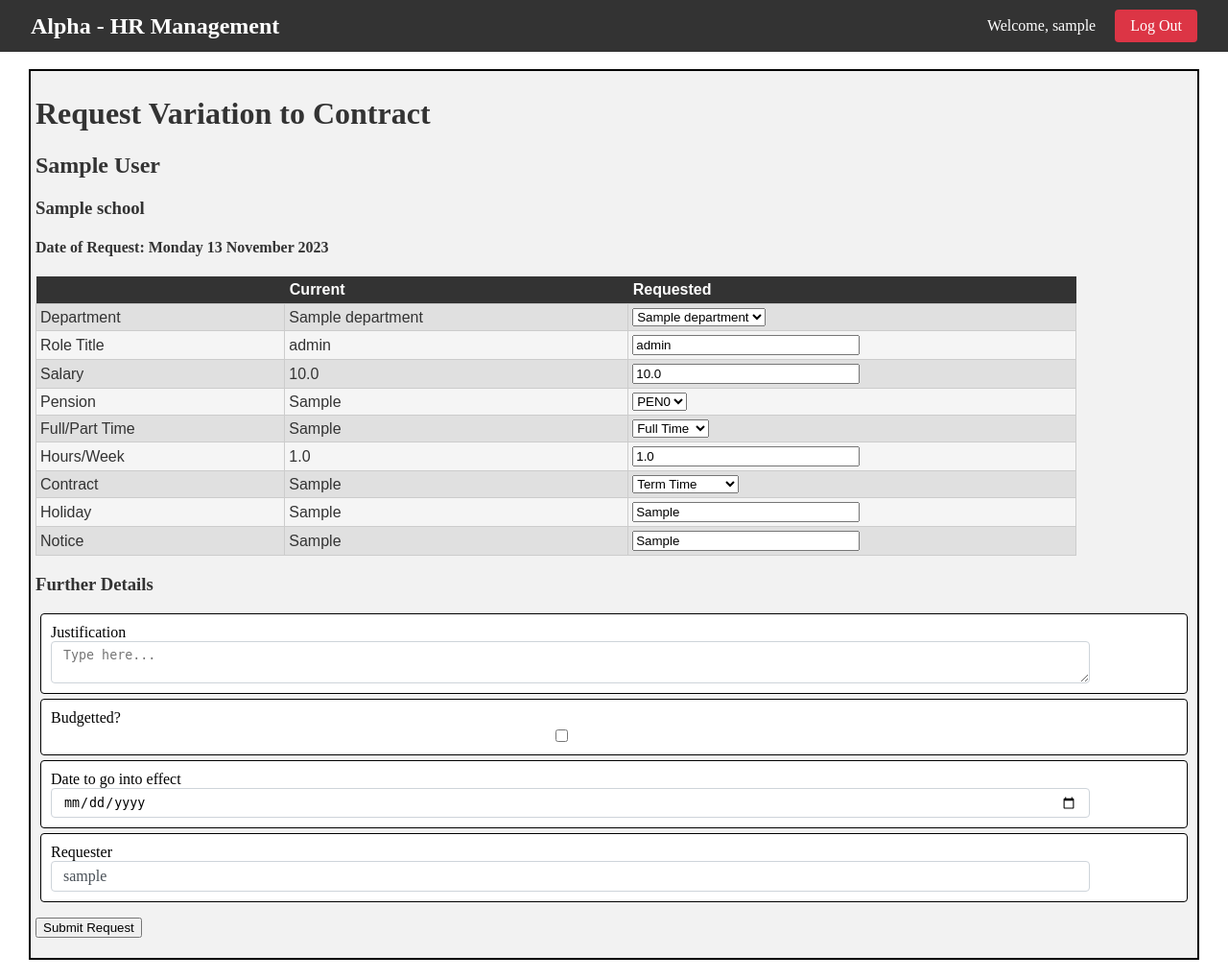
After one commit to ow344/flaskexample, a Flask app: page /user/requestforms/variation/form/1 in a window 1280 px wide. The commit adds this page. Shown: the whole page at 96% size. Run offline with Flask 3, Linux system fonts and the light colour scheme; a user stored in the database is signed in; tables that the repository leaves empty hold one stand-in row (values such as "Sample post").

Commit message:
Added Variation to Contract Form

```diff
--- /dev/null
+++ b/static/css/form.css
@@ -0,0 +1,72 @@
+.container {
+    background-color: #f2f2f2;
+    color: #333;
+    margin: 20px;
+    padding: 5px 5px;
+    border: 2px solid black;
+}
+
+
+.tab {
+    float: left;
+    background-color: #f2f2f2;
+    /* width: 30%; */
+    padding: 10px 0;
+    margin: 5px;
+    text-align: center;
+    border: 1px solid #ccc;
+    border-radius: 5px;
+}
+.tab.active {
+    background-color: lightgreen;
+}
+.tab.completed {
+    background-color: #4CAF50;
+}
+
+
+
+
+
+
+
+.form-control {
+    display: block;
+    width: 100%;
+    max-width: 90%;
+    padding: 0.375rem 0.75rem;
+    color: black;
+    background-color: #fff;
+    background-clip: padding-box;
+    border: 1px solid #ced4da;
+    border-radius: 0.25rem;
+}
+
+.form-group {
+    display: block;
+    max-width: 100%;
+    padding: 10px;
+    margin: 5px;
+    color: black;
+    background-color: #fff;
+    background-clip: padding-box;
+    border: 1px solid black;
+    border-radius: 0.25rem;
+}
+
+.form-fixed{
+    color: #495057;
+}
+
+
+.btn {
+    padding: 10px;
+    color: white;
+    background-color: #333;
+    border-color: #333;
+}
+
+.btn:hover {
+    background-color: #555;
+    border-color: #555;
+}
--- /dev/null
+++ b/templates/user/requestforms/variation/form2.html
@@ -0,0 +1,139 @@
+{% extends "base.html" %}
+
+{% block content %}
+
+
+<link rel="stylesheet" href="{{url_for('static', filename='css/smalltable.css')}}">
+<link rel="stylesheet" href="{{url_for('static', filename='css/form.css')}}">
+
+<style>
+    table{
+        width: 90%;
+    }
+    .wider{
+        width:50%
+    }
+</style>
+
+
+<div class="container">
+
+<h1>Request Variation to Contract</h1>
+<h2>{{ staff }}</h2>
+<h3>{{ staff.school.name }}</h3>
+<h4>Date of Request: <output id="currentDate"></output> </h4>
+
+<form method="post">
+<table>
+<tr><th></th>
+<th>Current</th>
+<th>Requested</th></tr>
+<tr>
+    <td>Department</td>
+    <td>{{staff.department}}</td>
+    <td><select name="department">
+    {% for department in departments %}
+        <option value="{{department.id}}" {% if staff.department_id == department.id %} selected {% endif %}>{{department.name}}</option>
+    {% endfor %}
+    </select></td>
+</tr>
+<tr>
+    <td>Role Title</td>
+    <td>{{staff.role}}</td>
+    <td><input class="wider" type="text" placeholder="{{staff.role}}" value="{{staff.role}}"></td>
+</tr>
+<tr>
+    <td>Salary</td>
+    <td>{{staff.salary}}</td>
+    <td><input class="wider" type="number" step="0.01" placeholder="{{staff.salary}}" value="{{staff.salary}}"></td>
+</tr>
+<tr>
+    <td>Pension</td>
+    <td>{{staff.pension}}</td>
+    <td><select name="pension">
+        <option value="PEN0" {% if staff.pension == 'PEN0' %} selected {% endif %}>PEN0</option>
+        <option value="PEN3" {% if staff.pension == 'PEN3' %} selected {% endif %}>PEN3</option>
+        <option value="PEN5" {% if staff.pension == 'PEN5' %} selected {% endif %}>PEN5</option>
+    </select></td>
+</tr>
+<tr>
+    <td>Full/Part Time</td>
+    <td>{{staff.ftpt}}</td>
+    <td><select name="ftpt">
+        <option value="Full Time" {% if staff.ftpt == 'Full Time' %} selected {% endif %}>Full Time</option>
+        <option value="Part Time" {% if staff.ftpt == 'Part Time' %} selected {% endif %}>Part Time</option>
+    </select></td>
+</tr>
+<tr>
+    <td>Hours/Week</td>
+    <td>{{staff.weekhours}}</td>
+    <td><input class="wider" type="number" step="0.25" placeholder="{{staff.weekhours}}" value="{{staff.weekhours}}"></td>
+
+</tr>
+<tr>
+    <td>Contract</td>
+    <td>{{staff.contract}}</td>
+    <td><select name="contract">
+        <option value="Term Time" {% if staff.contract == 'Term Time' %} selected {% endif %}>Term Time</option>
+        <option value="All Year Round" {% if staff.contract == 'All Year Round' %} selected {% endif %}>All Year Round</option>
+    </select></td>
+</tr>
+<tr>
+    <td>Holiday</td>
+    <td>{{staff.holiday}}</td>
+    <td><input class="wider" type="text" placeholder="{{staff.holiday}}" value="{{staff.holiday}}"></td>
+
+</tr>
+<tr>
+    <td>Notice</td>
+    <td>{{staff.notice}}</td>
+    <td><input class="wider" type="text" placeholder="{{staff.notice}}" value="{{staff.notice}}"></td>
+</tr>
+
+
+
+</table>
+
+<h3>Further Details</h3>
+
+
+
+
+<div class="form-group">
+    <label for="textarea_input" class="form-control-label">Justification</label>
+    <textarea id="multiLineText" name="textarea_input" rows="2" cols="50" placeholder="Type here..." class="form-control"></textarea>
+</div>
+
+
+<div class="form-group">
+    <label for="budget" class="form-control-label">Budgetted?</label>
+    <input type="checkbox" name="budget" class="form-control">
+</div>
+
+<div class="form-group">
+    <label for="date" class="form-control-label">Date to go into effect</label>
+    <input type="date" name="date" class="form-control">
+</div>
+
+
+
+<div class="form-group">
+    Requester
+<div class="form-control form-fixed">{{current_user.username}}</div>
+</div>
+
+
+
+
+<p><input type="submit" value="Submit Request"></p>
+</form>
+</div>
+
+<script>
+    var today = new Date();
+    var options = { weekday: 'long', year: 'numeric', month: 'long', day: 'numeric' };
+    var formattedDate = today.toLocaleDateString('en-GB', options);
+    document.getElementById('currentDate').innerText = formattedDate;
+</script>
+
+{% endblock %}
--- a/templates/user/self.html
+++ b/templates/user/self.html
@@ -1,7 +1,10 @@
 {% extends "user/base-user.html" %}
 {% block schoolcontent %}
 
-<p><a href="#">Request to Recruit</a></p>
+
+<p><a href="/user/requestforms/r2r/pending">Request to Recruit</a></p>
+<p><a href="/user/requestforms/onboard/pending">Onboarding Form</a></p>
+<p><a href="/user/requestforms/variation/pending">Variation to Contract</a></p>
 <p><a href="{{ url_for('user.stafflist') }}">Staff List</a></p>
 
 
--- a/views.py
+++ b/views.py
@@ -1,7 +1,7 @@
 from flask import Blueprint
-from models import db, User, School, UserSchool, Staff
+from models import db, User, School, UserSchool, Staff, Department
 from forms import LoginForm, RegistrationForm
-from flask import render_template, redirect, url_for, flash, session, request
+from flask import render_template, redirect, url_for, flash, session, request, jsonify
 from flask_login import login_user, logout_user, login_required, current_user
 from werkzeug.security import generate_password_hash
 from sqlalchemy import and_
@@ -107,7 +107,6 @@ def userpermissions_register():
 ################################  User  ################################
 user = Blueprint('user', __name__)
 
-
 @user.before_request
 @login_required
 def run_code_once_per_session():
@@ -118,14 +117,9 @@ def run_code_once_per_session():
         print(session['active_school_id'])
         session['active_school_name'] = userschools.school.name
 
-
-
-
-
 @user.route('/user')
 def home():
     return render_template('user/self.html')
-
 
 @user.route('/user/changeschool', methods=['GET', 'POST'])
 def changeschool():
@@ -137,16 +131,48 @@ def changeschool():
     available_schools = [i.school for i in UserSchool.query.filter(UserSchool.user_id==current_user.id).all()]
     return render_template('user/changeschool.html',available_schools=available_schools)
 
-
-
 @user.route('/user/stafflist', methods=['GET', 'POST'])
 def stafflist():
     staff = Staff.query.filter_by(school_id=session['active_school_id']).all()
     print(staff)
     return render_template('user/stafflist/self.html', staff=staff)
 
+@user.route('/user/requestforms/<string:form>/pending', methods=['GET', 'POST'])
+def requestforms_pending(form):
+    staff = Staff.query.filter_by(school_id=session['active_school_id']).all()
+    return render_template(f'user/requestforms/{form}/pending.html', staff=staff)
+
+@user.route('/user/requestforms/variation/form', methods=['GET', 'POST'])
+def requestforms_variation_form():
+    if request.method=='POST':
+        return redirect(url_for('user.requestforms_variation_form2', staff_id=request.form['employee']))
+    return render_template('user/requestforms/variation/form.html')
 
 
+@user.route('/user/requestforms/variation/form/<int:staff_id>', methods=['GET', 'POST'])
+def requestforms_variation_form2(staff_id):
+    if not check_permission(staff_id):
+        return redirect(url_for('user.requestforms_pending', form='variation'))
+    staff = db.session.get(Staff,staff_id)
+    if request.method == 'POST':
+        flash("Varition to Contract request submitted", "success")
+        return redirect(url_for('user.requestforms_pending', form='variation'))
+    return render_template('user/requestforms/variation/form2.html', staff=staff, departments=Department.query.all())
+
+
+
+
+
+
+
+@user.route('/update_text', methods=['POST'])
+def update_text():
+    text = request.get_json().get('text')
+    school = session['active_school_id']
+    # Process the received text (you can perform any logic here)
+    results = Staff.query.filter(and_(Staff.school_id == school, Staff.firstname.like(f"%{text}%"))).all()
+    staff_list = [{'id': member.id, 'firstname': str(member.firstname + " " + member.lastname)} for member in results]
+    return jsonify(staff_list)
 
 
 
```
Also changed, not shown: templates/user/requestforms/onboard/pending.html (added, +30 -0 lines), templates/user/requestforms/r2r/pending.html (added, +30 -0 lines), templates/user/requestforms/variation/form.html (added, +59 -0 lines), templates/user/requestforms/variation/pending.html (added, +30 -0 lines), templates/user/requestforms/onboard/form.html (added), templates/user/requestforms/r2r/form.html (added).
